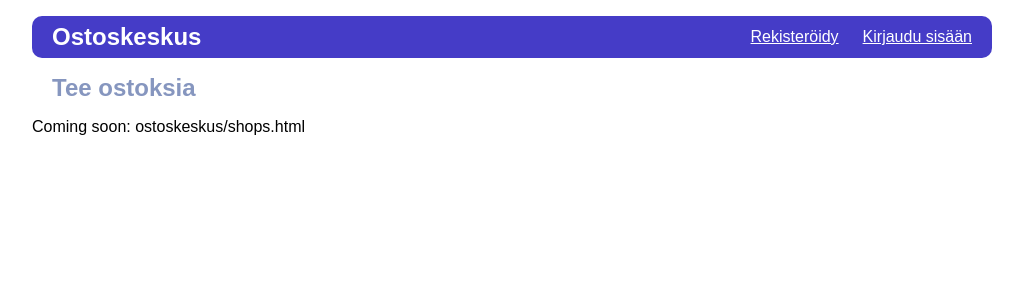
After one commit to Aurala/tsoha-harjoitustyo, a Flask app: page /shops in a window 1280 px wide. The commit adds this page. Shown: the top 300 px of the page, without its empty margins (128-1151 px from the left). Run offline with Flask 3, Linux system fonts and the light colour scheme; parts of the project's set-up code (start-up, migrations or seed data) failed here and were passed over; some libraries are stand-ins or nearby versions.

Commit message:
View for browsing shops

```diff
--- a/app/ostoskeskus.py
+++ b/app/ostoskeskus.py
@@ -22,6 +22,11 @@ def index():
     popular_products = []
 
     return render_template("ostoskeskus/index.html", newest_shops=newest_shops, newest_products=newest_products, popular_shops=popular_shops, popular_products=popular_products)
+
+
+@bp.route("/shops", methods=["GET"])
+def shops():
+    return render_template("ostoskeskus/shops.html")
 
 
 @bp.route("/products", methods=["GET"])
--- a/app/templates/ostoskeskus/index.html
+++ b/app/templates/ostoskeskus/index.html
@@ -66,6 +66,11 @@
   </div>
 </div>
 
+<div class="list_footer">
+  <a href="{{ url_for('ostoskeskus.products') }}">Selaa tuotteita</a>
+  <a href="{{ url_for('ostoskeskus.shops') }}">Selaa kauppoja</a>
+</div>
+
 <form action="{{ url_for('ostoskeskus.products') }}" method="get" class="search-form">
   <input type="hidden" name="csrf_token" value="{{ csrf_token() }}"/>
   <input type="text" name="search" id="search" placeholder="Etsi tuotteita..." required>
--- /dev/null
+++ b/app/templates/ostoskeskus/shops.html
@@ -0,0 +1,7 @@
+{% extends 'ostoskeskus/base.html' %}
+
+{% block content %}
+
+Coming soon: ostoskeskus/shops.html
+
+{% endblock %}
```
